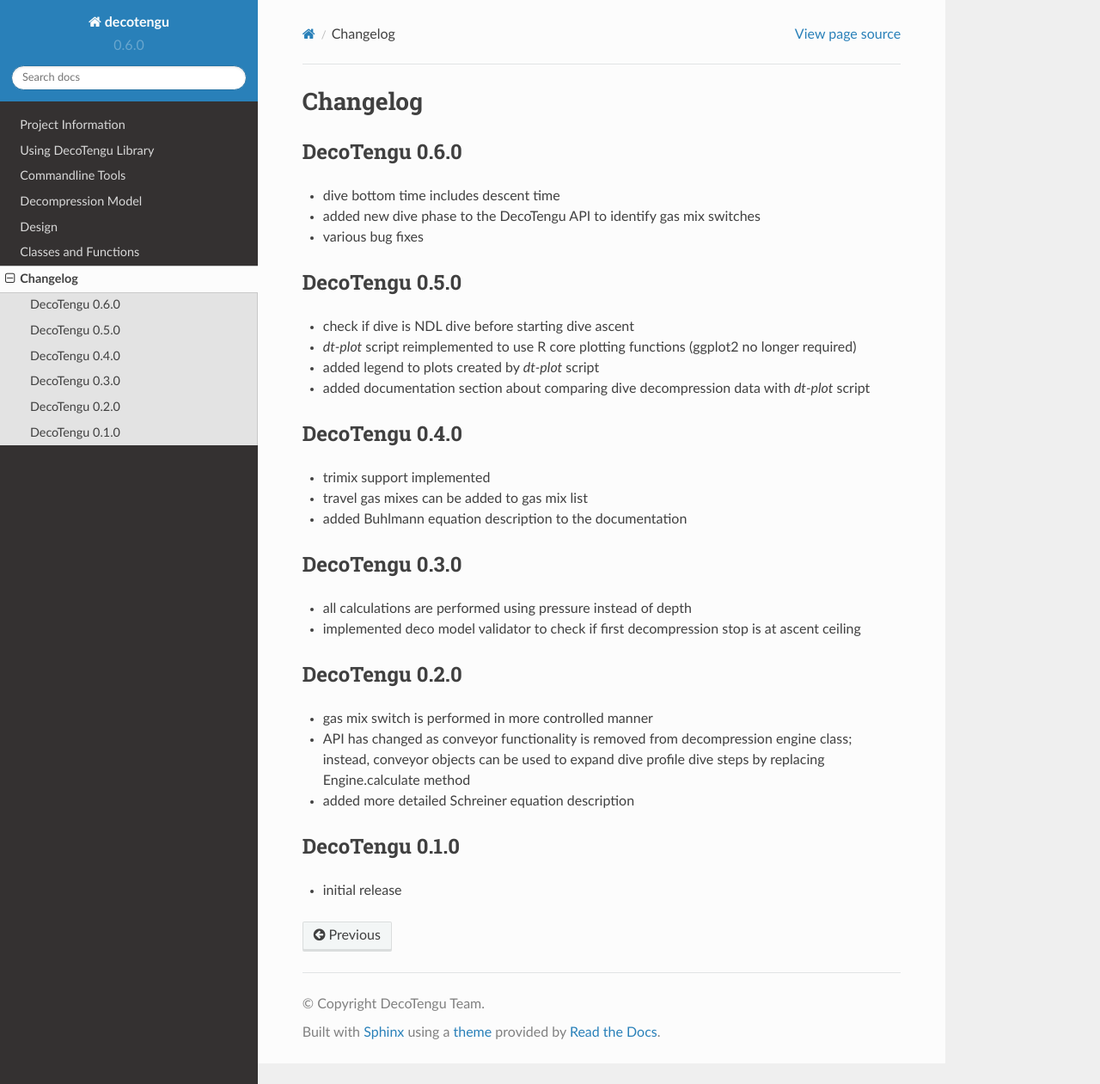
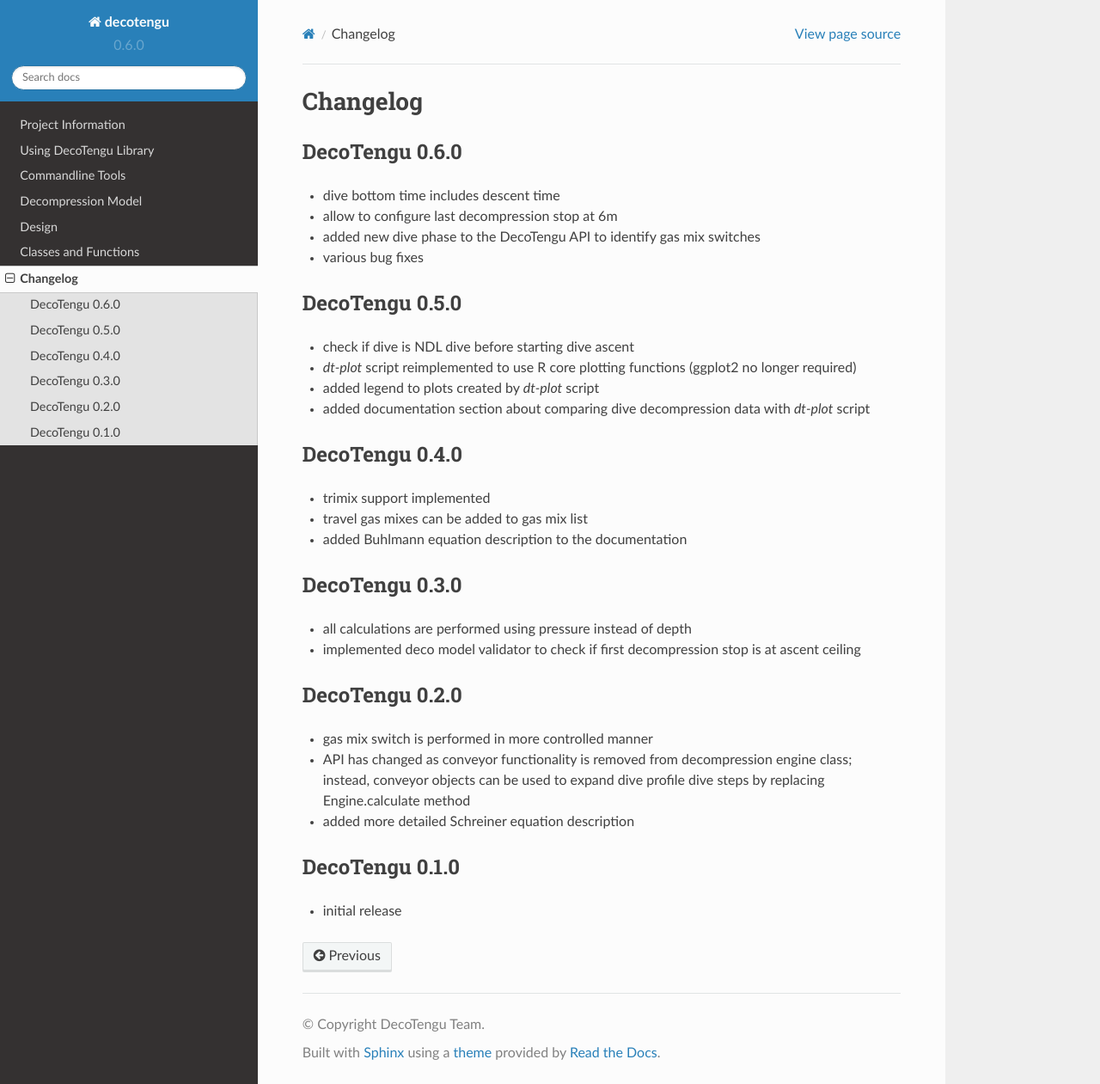
Before and after one commit to gully/decotengu, a Sphinx documentation site: the page built from doc/changelog.rst, in a window 1280 px wide and 1261 px high. Shown: the whole window at 86% size. Built offline with Sphinx 7.4.7 and the Read the Docs theme 2.0.0, drawn with Linux system fonts in a browser that asks for light colours.

Commit message:
- updated changelog for ver. 0.6.0

```diff
--- a/doc/changelog.rst
+++ b/doc/changelog.rst
@@ -3,6 +3,7 @@ Changelog
 DecoTengu 0.6.0
 ---------------
 - dive bottom time includes descent time
+- allow to configure last decompression stop at 6m
 - added new dive phase to the DecoTengu API to identify gas mix switches
 - various bug fixes
 
```
